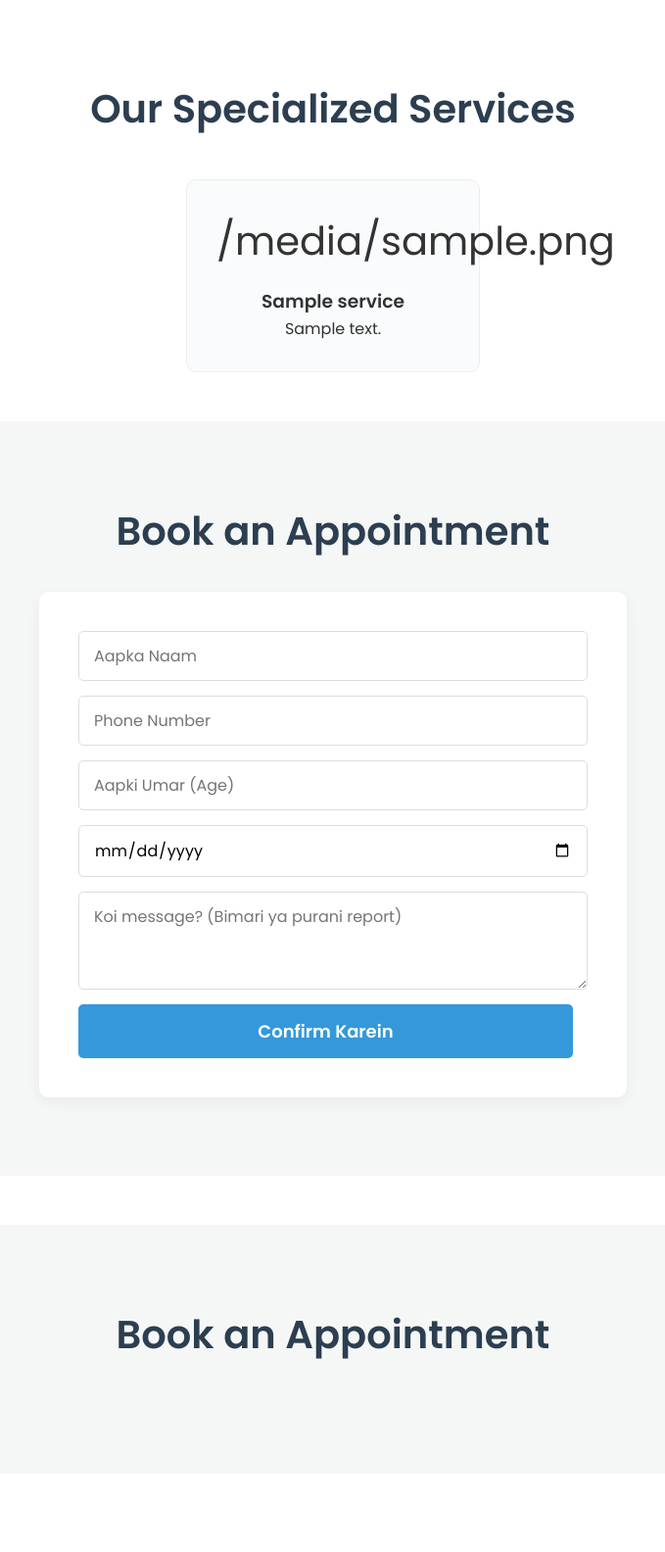
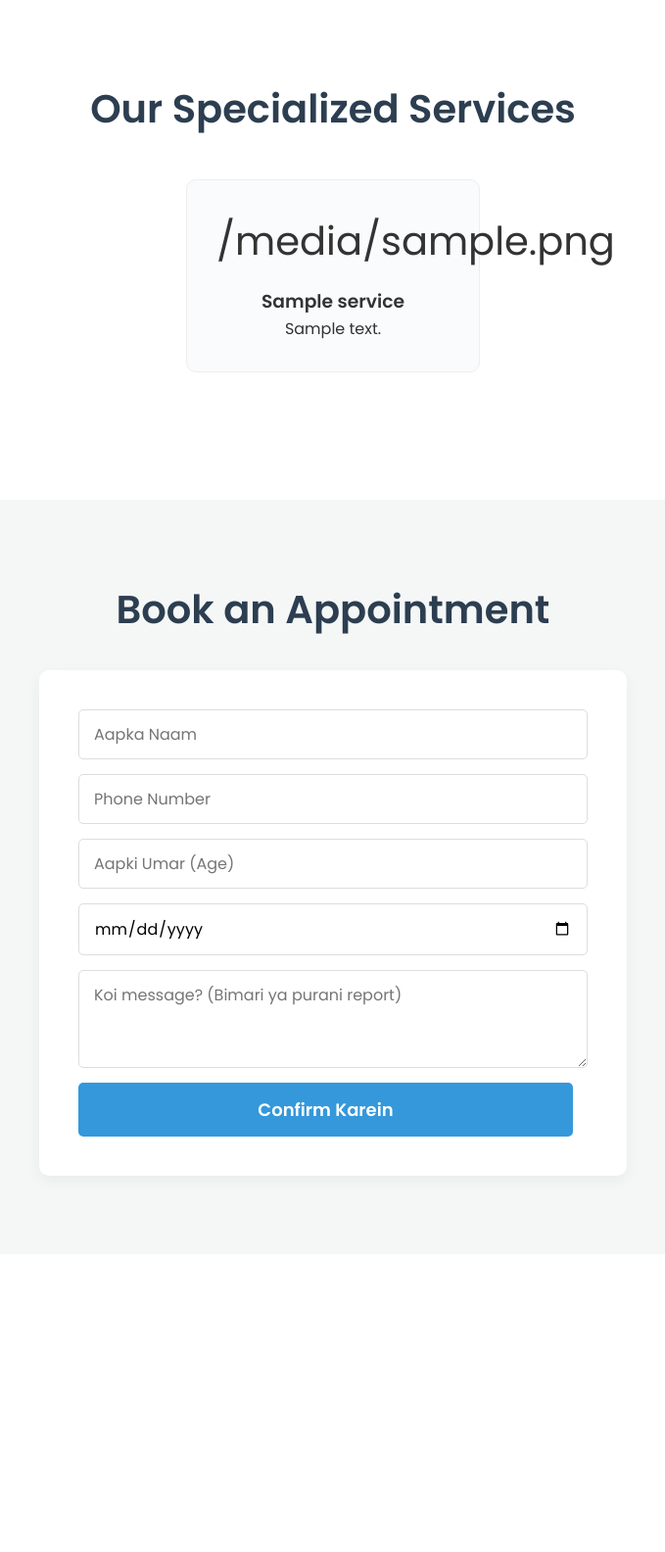
Before and after one commit to kanakmail2me-ibrahim/ClinicFlow, a Python web app: template templates/index.html in a window 1280 px wide. Shown: the part 451-2035 px from the top of the page at 98% size, without its empty margins (300-979 px from the left). After the commit the page ends 1664 px from the top, so only its background shows below. Run offline with Jinja, Linux system fonts and the light colour scheme; the template is opened without the code that fills it: most values are stand-ins (such as "Sample title", 1, 10 or a date in 2020); some libraries are stand-ins or nearby versions.

Commit message:
Update index.html

```diff
--- a/templates/index.html
+++ b/templates/index.html
@@ -25,7 +25,7 @@
             <p>{{data.name}} | {{data.specialty}} with {{data.experience}}</p>
             <div class="hero-btns">
                 <a href="#appointment" class="btn-primary">Book Appointment</a>
-                <a href="https://wa.me/91XXXXXXXXXX" class="btn-whatsapp">Chat on WhatsApp</a>
+                <a href="https://wa.me/{{data.phone}}" class="btn-whatsapp">Chat on WhatsApp</a>
             </div>
         </div>
         <div class="hero-image">
@@ -44,6 +44,7 @@
             </div>
             {% endfor %}
         </div>
+    </section>
 
     <section id="appointment" class="appointment-section">
         <h2>Book an <span>Appointment</span></h2>
@@ -55,12 +56,7 @@
             <textarea name="message" placeholder="Koi message? (Bimari ya purani report)"></textarea>
             <button type="submit" class="btn-primary">Confirm Karein</button>
         </form>
-        </div>
-    </section> <section id="appointment" class="appointment-section">
-        <h2>Book an <span>Appointment</span></h2>
-        </section>
     </section>
 
-</section>
 </body>
 </html>
```
Lines whose indentation alone changed are shown as unchanged.
